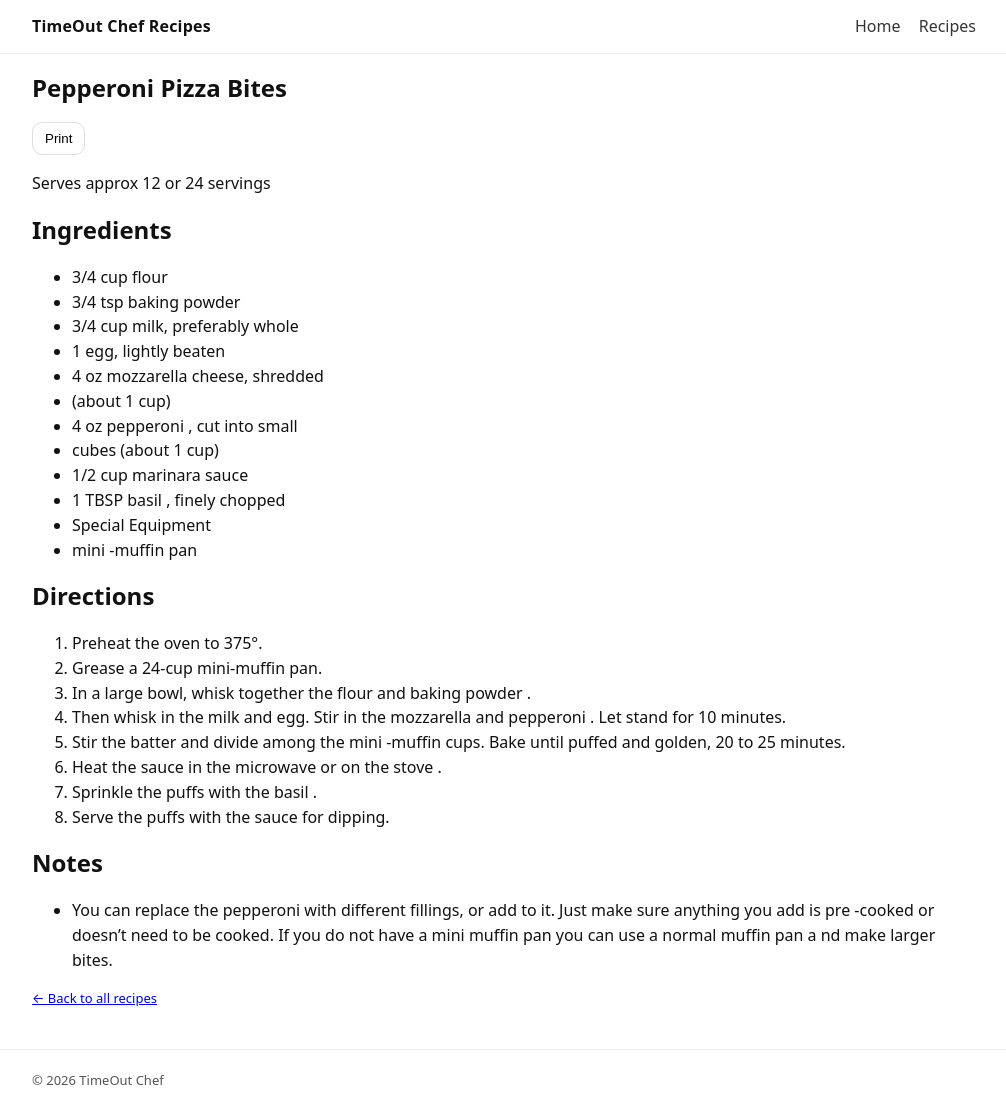
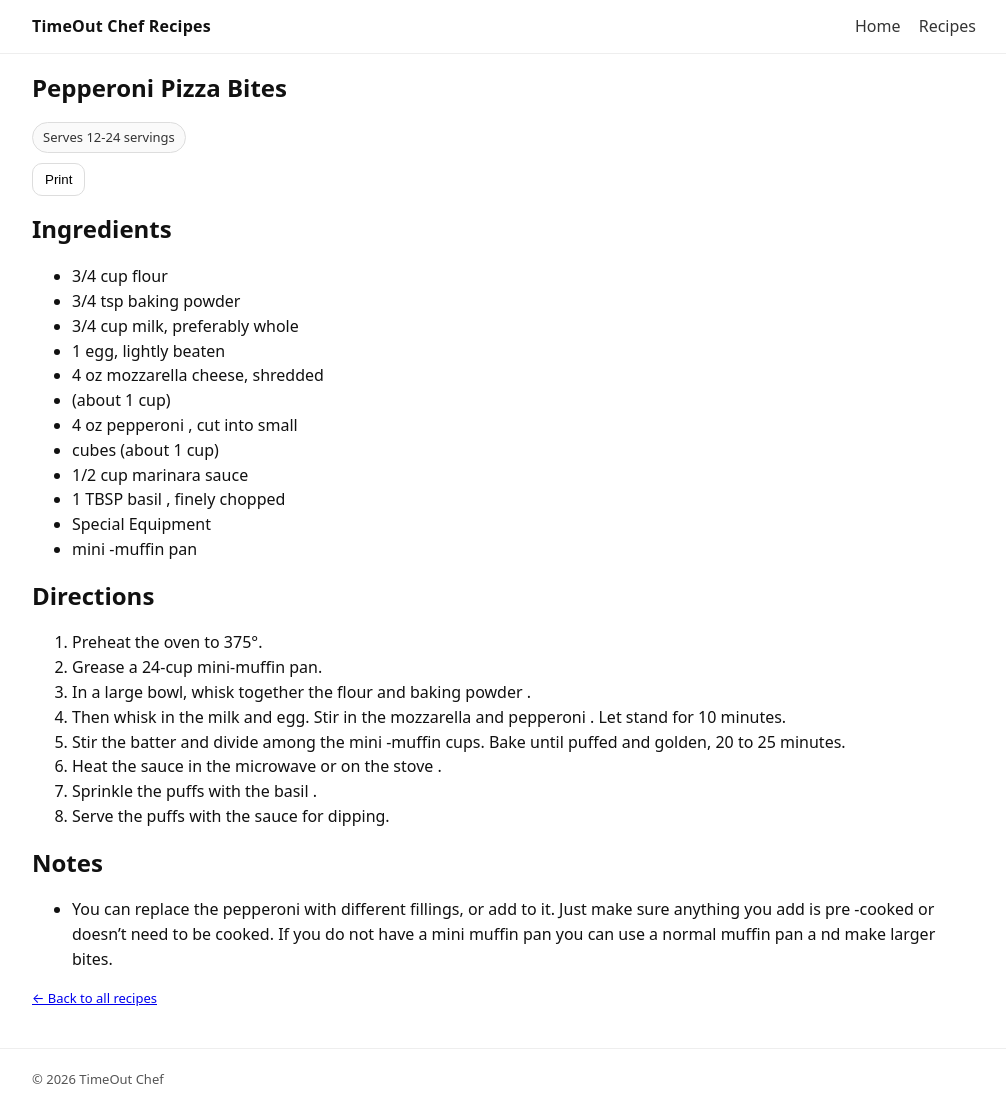
Before and after one commit to scottschrum79-design/timeoutchef.com, a Jekyll site: the page built from _recipes/pepperoni-pizza-bites.md, in a window 1280 px wide and 1110 px high. Shown: the whole window, without its empty margins (136-1142 px from the left). Built offline with Jekyll 4.4.1, drawn with Linux system fonts in a browser that asks for light colours.

Commit message:
Update pepperoni-pizza-bites.md

```diff
--- a/_recipes/pepperoni-pizza-bites.md
+++ b/_recipes/pepperoni-pizza-bites.md
@@ -2,10 +2,10 @@
 layout: recipe
 categories:
 - appetizer
+serves: 12-24 servings
 title: "Pepperoni Pizza Bites"
 ---
 
-<p class="pill">Serves approx 12 or 24 servings</p>
 
 ## Ingredients
 
```
